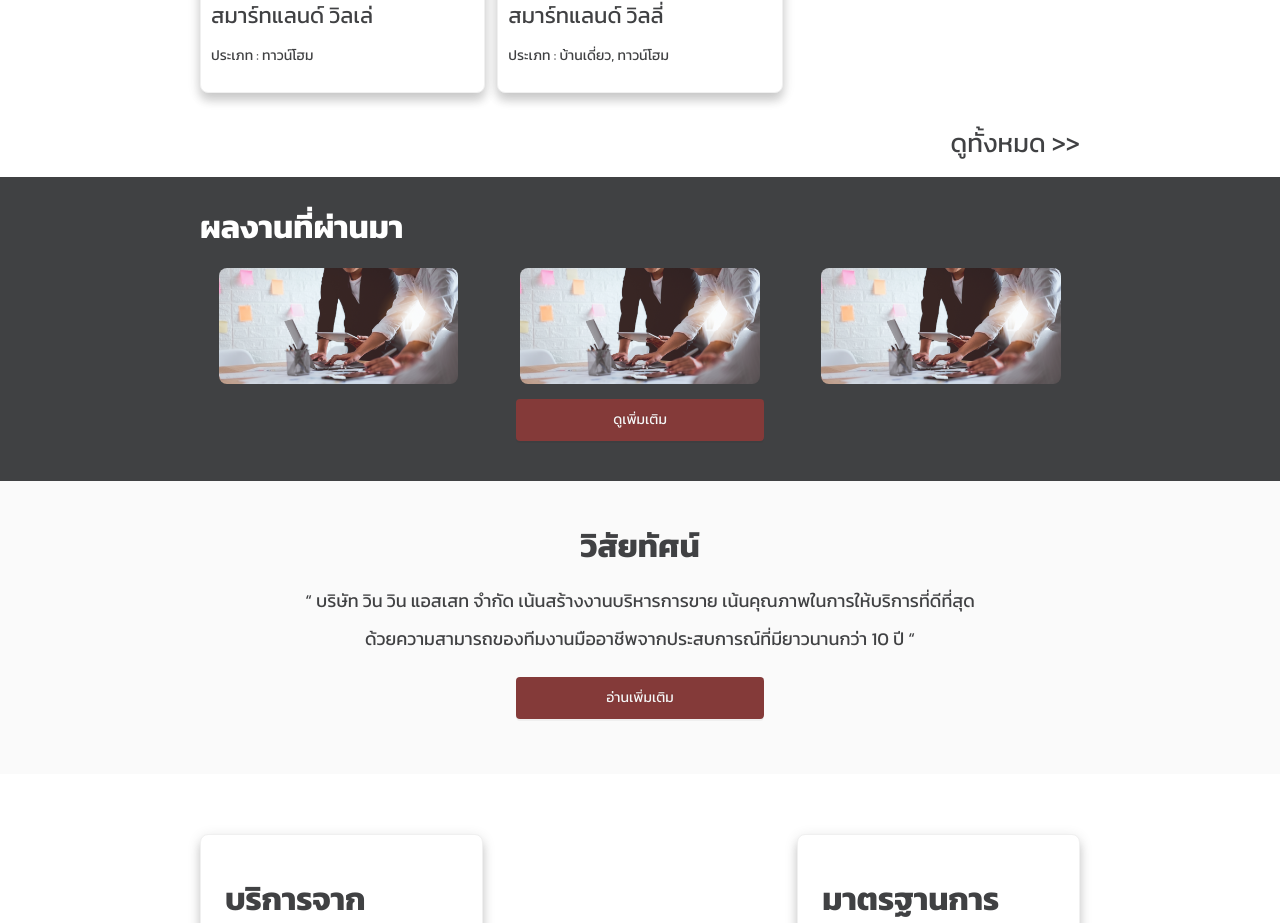
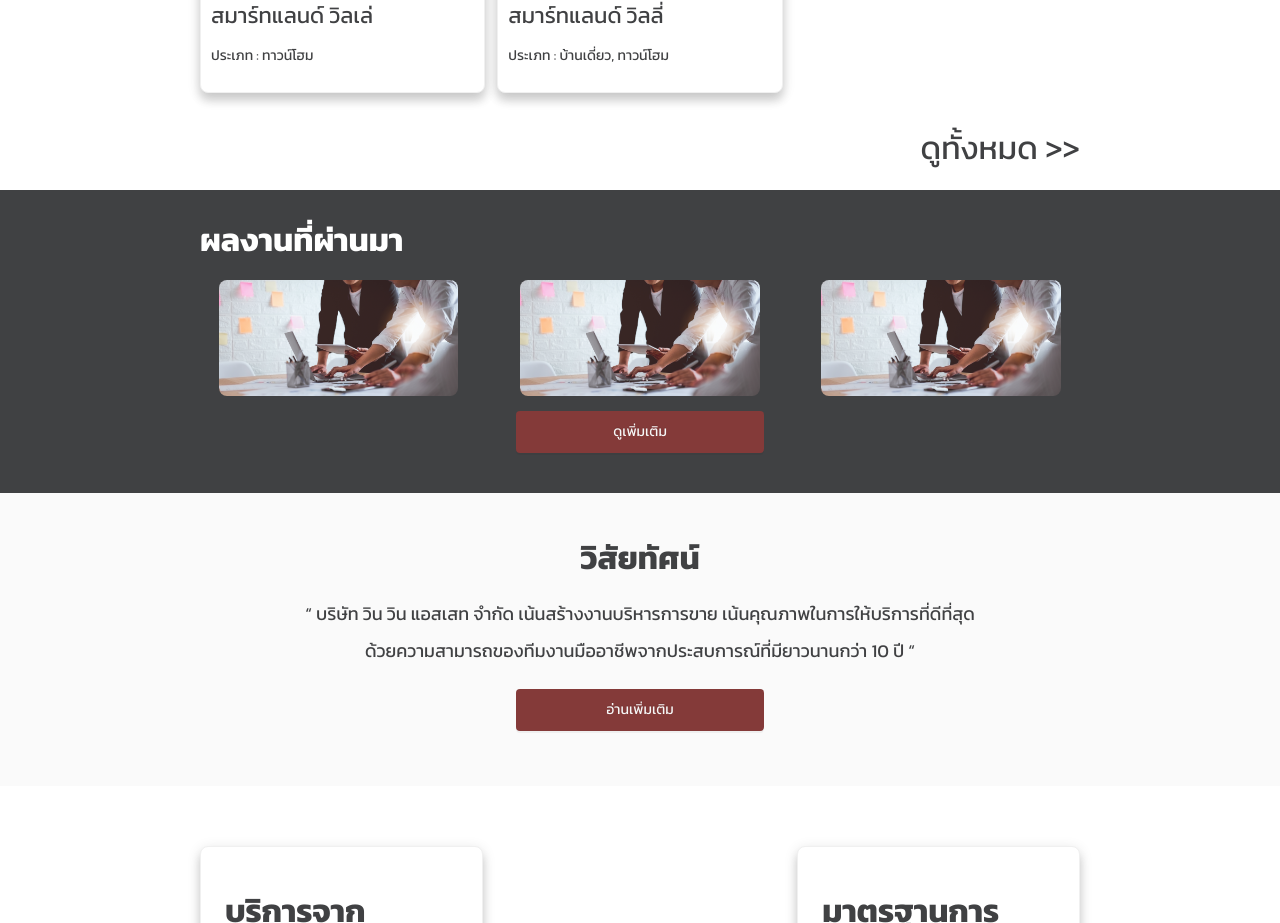
Before and after one commit to romncn/WinWin-Assets_Web, a React (Create React App) app: page / in a window 1280 px wide. Shown: the part 1660-2583 px from the top of the page. Built offline with nearby package versions, Linux system fonts and the light colour scheme.

Commit message:
[+] update link

```diff
--- a/src/components/home/ShowAssets.tsx
+++ b/src/components/home/ShowAssets.tsx
@@ -46,9 +46,9 @@ const ShowAssets: React.FC<AssetTypeProps> = React.memo(
               })}
             </Row>
             <div style={{ paddingTop: "30px", textAlign: "right" }}>
-              <Link to="/assets">
-                <h2>{"ดูทั้งหมด >>"}</h2>
-              </Link>
+              <h1>
+                <Link to="/assets" style={{color:"#404143"}}>{"ดูทั้งหมด >>"}</Link>
+              </h1>
             </div>
           </div>
         </Container>
```
